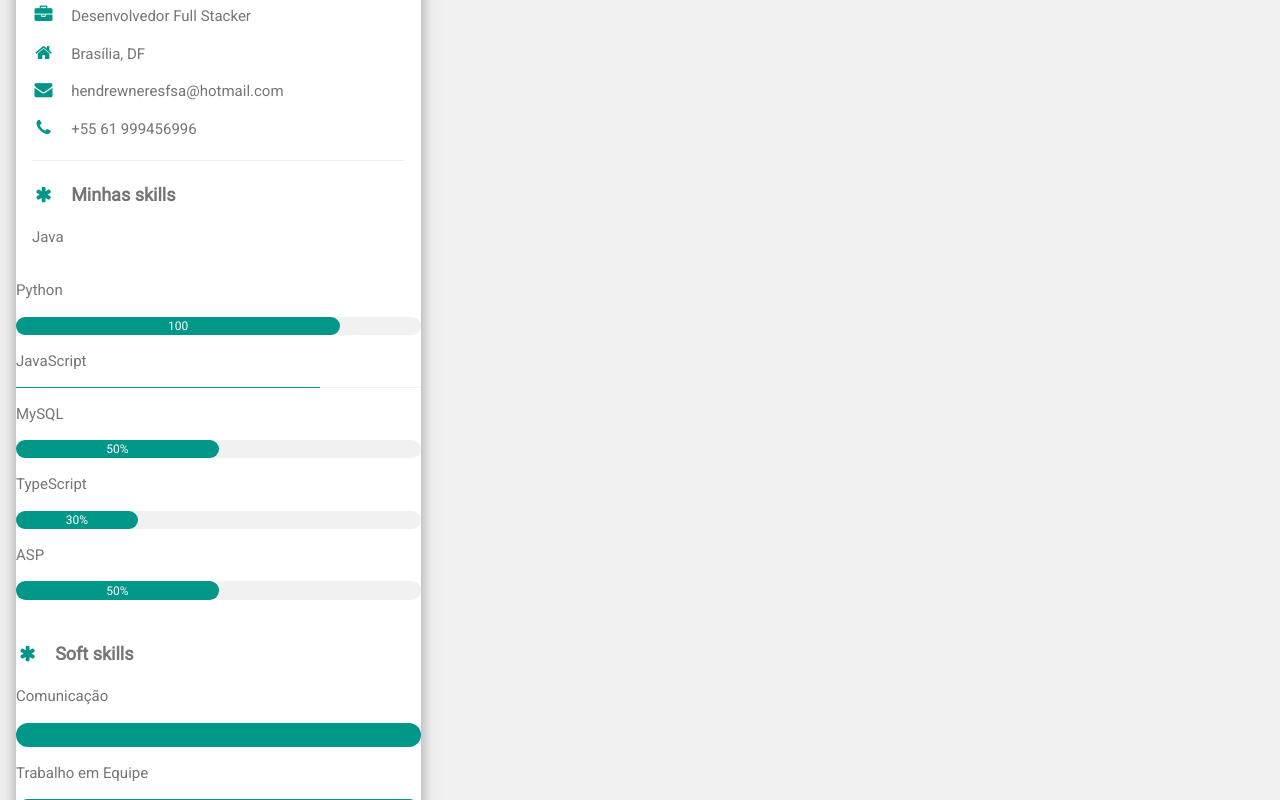
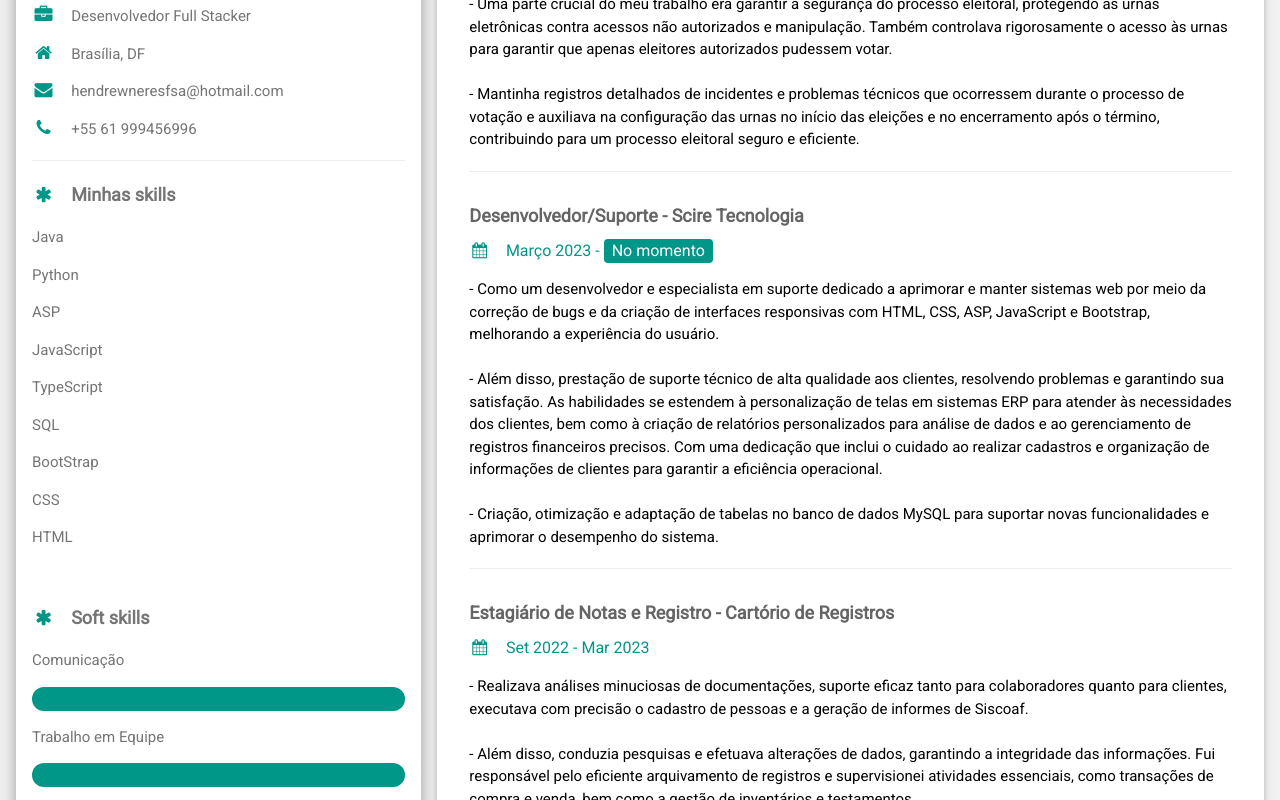
Before and after one commit to drewneres/drewneres.github.io, a plain HTML site: page index.html in a window 1280 px wide. Shown: the part 431-1231 px from the top of the page. Drawn offline with nearby package versions, Linux system fonts and the light colour scheme.

Commit message:
Update index.html

```diff
--- a/index.html
+++ b/index.html
@@ -38,29 +38,34 @@ html,body,h1,h2,h3,h4,h5,h6 {font-family: "Roboto", sans-serif}
           <hr>
 
           <p class="w3-large"><b><i class="fa fa-asterisk fa-fw w3-margin-right w3-text-teal"></i>Minhas skills</b></p>
+          <div>
           <p>Java</p>
           </div>
+          <div>
           <p>Python</p>
-          <div class="w3-light-grey w3-round-xlarge w3-small">
-            <div class="w3-container w3-center w3-round-xlarge w3-teal" style="width:80%">100
-            </div>
           </div>
+          <div>
+          <p>ASP</p>
+          </div>
+          <div>
           <p>JavaScript</p>
-          <div class="w3-light-grey w3-round-xlarge w3-small">
-            <div class="w3-container w3-center w3-round-xlarge w3-teal" style="width:75%"></div>
           </div>
-          <p>MySQL</p>
-          <div class="w3-light-grey w3-round-xlarge w3-small">
-            <div class="w3-container w3-center w3-round-xlarge w3-teal" style="width:50%">50%</div>
+          <div>
+          <p>TypeScript</p>
           </div>
-          <p>TypeScript</p>
-          <div class="w3-light-grey w3-round-xlarge w3-small">
-            <div class="w3-container w3-center w3-round-xlarge w3-teal" style="width:30%">30%</div>
+          <div>
+          <p>SQL</p>
           </div>
-          <p>ASP</p>
-          <div class="w3-light-grey w3-round-xlarge w3-small">
-            <div class="w3-container w3-center w3-round-xlarge w3-teal" style="width:50%">50%</div>
+          <div>
+          <p>BootStrap</p>
           </div>
+          <div>
+          <p>CSS</p>
+          </div>
+          <div>
+          <p>HTML</p>
+          </div>
+
           <br>
           <p class="w3-large"><b><i class="fa fa-asterisk fa-fw w3-margin-right w3-text-teal"></i>Soft skills</b></p>
           <p>Comunicação</p>
```
